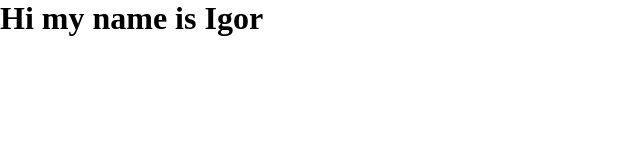
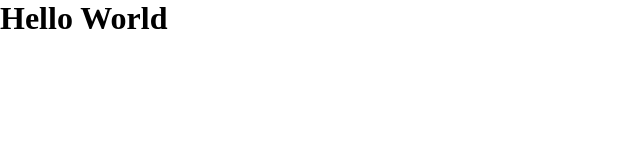
Before and after one commit to kapsomun/rsschool-cv, a plain HTML site: page index.html in a window 1280 px wide. Shown: the whole page, without its empty margins (0-640 px from the left). Drawn offline with Linux system fonts and the light colour scheme.

Commit message:
refactor: rename text

```diff
--- a/index.html
+++ b/index.html
@@ -8,6 +8,6 @@
     <link rel="stylesheet" href="/style.css">
 </head>
 <body>
-    <h1>Hi my name is Igor</h1>
+    <h1>Hello World</h1>
 </body>
 </html>
```
